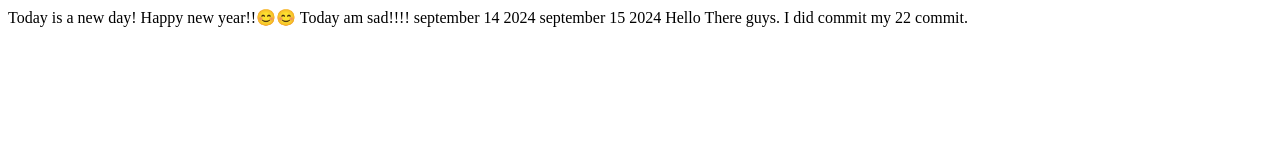
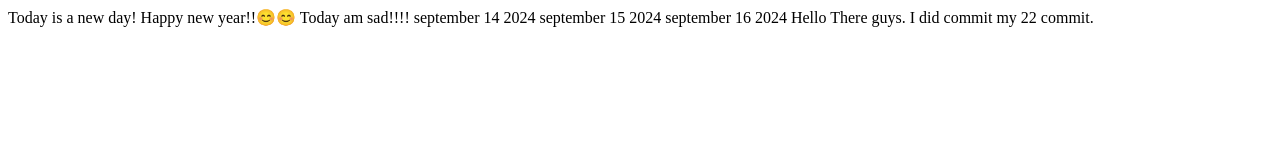
Before and after one commit to fanual-software-dev/Personal-Portfoilio.github.io, a plain HTML site: page New.html in a window 1280 px wide. Drawn offline with Linux system fonts and the light colour scheme.

Commit message:
Update New.html

```diff
--- a/New.html
+++ b/New.html
@@ -6,6 +6,7 @@
       Today am sad!!!!
       september 14 2024
       september 15 2024
+      september 16 2024
       Hello There guys. I did commit my 22 commit.
     </div>
   </body>
```
